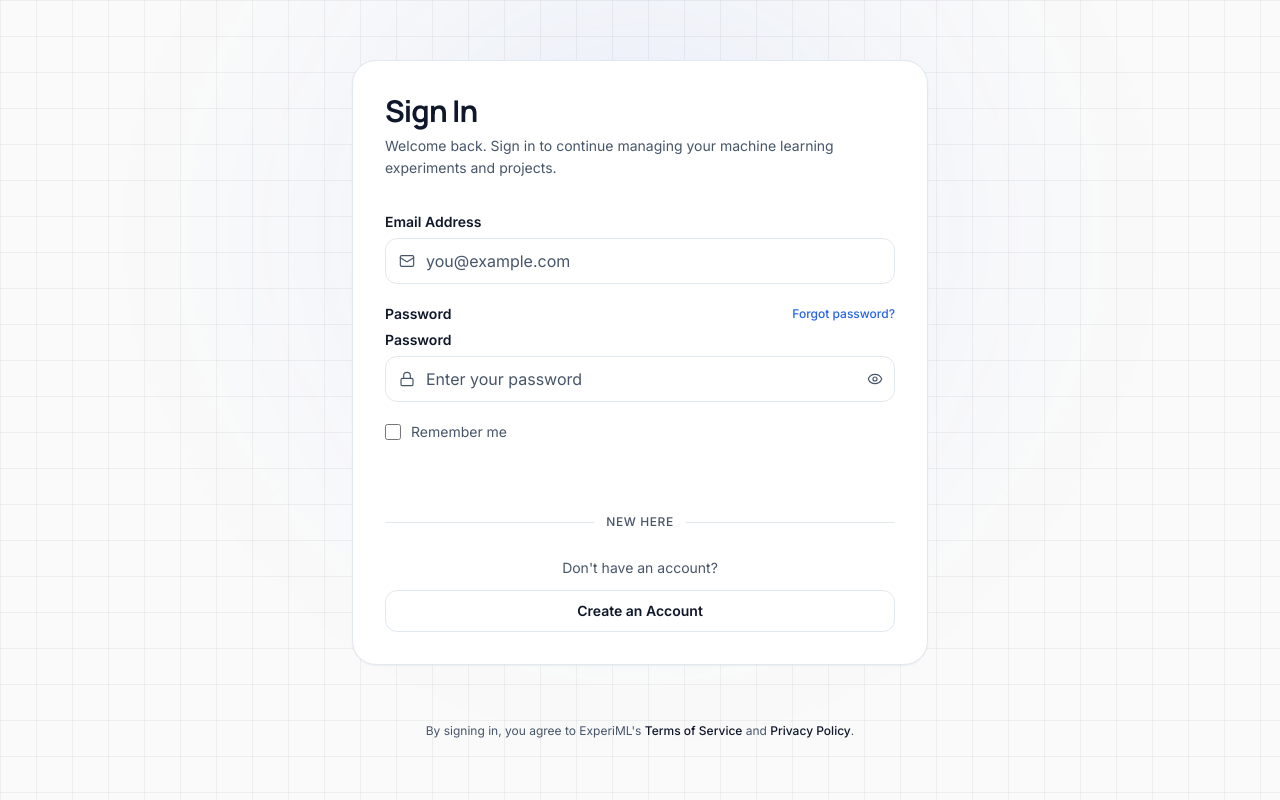
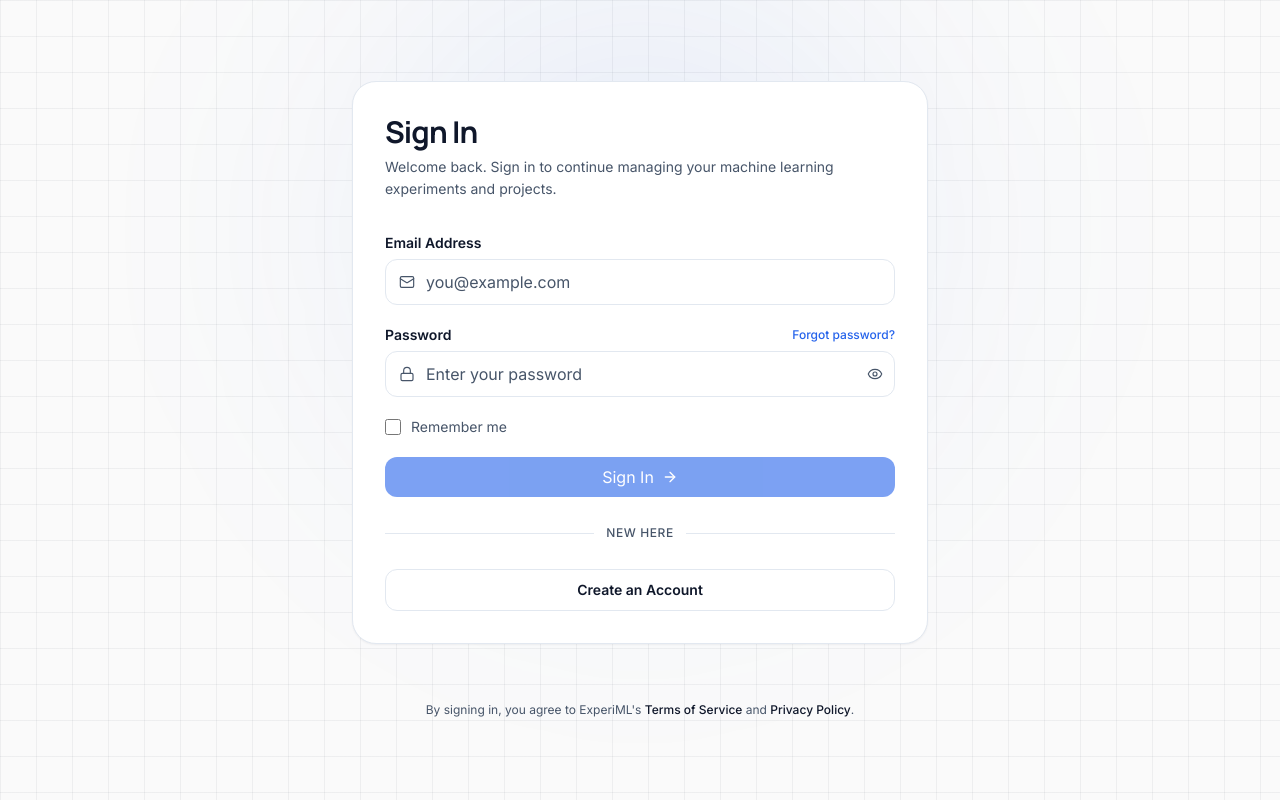
Before and after one commit to Dhairya-Dave-0204/ExperiML, a React (Vite) app in the folder frontend/: page /signin in a window 1280 px wide. Built offline with nearby package versions, Linux system fonts and the light colour scheme.

Commit message:
Modify the UI of the sign in page

```diff
--- a/frontend/src/components/auth/SignIn/SignInForm/SignInForm.jsx
+++ b/frontend/src/components/auth/SignIn/SignInForm/SignInForm.jsx
@@ -37,11 +37,7 @@ function SignInForm() {
 
       {/* Form */}
 
-      <form
-        noValidate
-        onSubmit={handleSubmit}
-        className="space-y-5"
-      >
+      <form noValidate onSubmit={handleSubmit} className="space-y-5">
         {/* Email */}
 
         <FormField
@@ -62,22 +58,6 @@ function SignInForm() {
         {/* Password */}
 
         <div>
-          <div className="mb-1.5 flex items-center justify-between">
-            <label
-              htmlFor="password"
-              className="text-sm font-semibold text-text"
-            >
-              Password
-            </label>
-
-            <Link
-              to="/forgot-password"
-              className="text-xs font-medium transition-colors duration-150 text-primary hover:text-primary-dark hover:underline"
-            >
-              Forgot password?
-            </Link>
-          </div>
-
           <PasswordField
             value={values.password}
             error={errors.password}
@@ -99,9 +79,7 @@ function SignInForm() {
             className="w-4 h-4 rounded border-border text-primary accent-primary focus:ring-2 focus:ring-primary-light"
           />
 
-          <span className="text-sm text-text-secondary">
-            Remember me
-          </span>
+          <span className="text-sm text-text-secondary">Remember me</span>
         </label>
 
         {/* Submit */}
@@ -109,26 +87,7 @@ function SignInForm() {
         <button
           type="submit"
           disabled={!isFormValid || isSubmitting}
-          className="
-            inline-flex
-            w-full
-            items-center
-            justify-center
-            gap-2
-            rounded-lg
-            bg-primary
-            px-5
-            py-2.5
-            text-sm
-            font-semibold
-            text-white
-            transition-all
-            duration-200
-            hover:bg-primary-dark
-            disabled:cursor-not-allowed
-            disabled:opacity-50
-            disabled:hover:bg-primary
-          "
+          className="inline-flex items-center justify-center w-full gap-2 px-5 h-10 py-2.5 text-sm font-semibold text-white transition-all duration-300 rounded-lg bg-primary hover:bg-primary-dark disabled:cursor-not-allowed disabled:opacity-50 disabled:hover:bg-primary"
         >
           {isSubmitting ? (
             "Signing In..."
@@ -148,10 +107,6 @@ function SignInForm() {
       </div>
 
       {/* Footer */}
-
-      <p className="mb-3 text-sm text-center text-text-secondary">
-        Don't have an account?
-      </p>
 
       <Link
         to="/signup"
--- a/frontend/src/components/auth/SignIn/SignInForm/components/PasswordField.jsx
+++ b/frontend/src/components/auth/SignIn/SignInForm/components/PasswordField.jsx
@@ -1,4 +1,6 @@
 import { Eye, EyeOff, Lock } from "lucide-react";
+
+import { Link } from "react-router-dom"
 
 import ValidationMessage from "../ValidationMessage";
 
@@ -48,6 +50,13 @@ function PasswordField({
         <label htmlFor={id} className="block text-sm font-semibold text-text">
           {label}
         </label>
+
+        <Link
+              to="/forgot-password"
+              className="text-xs font-medium transition-colors duration-150 text-primary hover:text-primary-dark hover:underline"
+            >
+              Forgot password?
+            </Link>
       </div>
 
       <div className="relative">
@@ -77,7 +86,7 @@ function PasswordField({
           onClick={onToggleVisibility}
           disabled={disabled}
           aria-label={showPassword ? "Hide password" : "Show password"}
-          className="absolute p-1 transition-colors duration-200 -translate-y-1/2 rounded-md  right-3 top-1/2 text-text-secondary hover:text-text focus:outline-none focus:ring-2 focus:ring-primary-light disabled:pointer-events-none disabled:opacity-50"
+          className="absolute p-1 transition-colors duration-200 -translate-y-1/2 rounded-md right-3 top-1/2 text-text-secondary hover:text-text focus:outline-none focus:ring-2 focus:ring-primary-light disabled:pointer-events-none disabled:opacity-50"
         >
           {showPassword ? (
             <EyeOff size={16} strokeWidth={1.75} />
--- a/frontend/src/index.css
+++ b/frontend/src/index.css
@@ -217,7 +217,6 @@ select {
 button {
   cursor: pointer;
   border: none;
-  background: transparent;
   padding: 0;
 }
 
```
